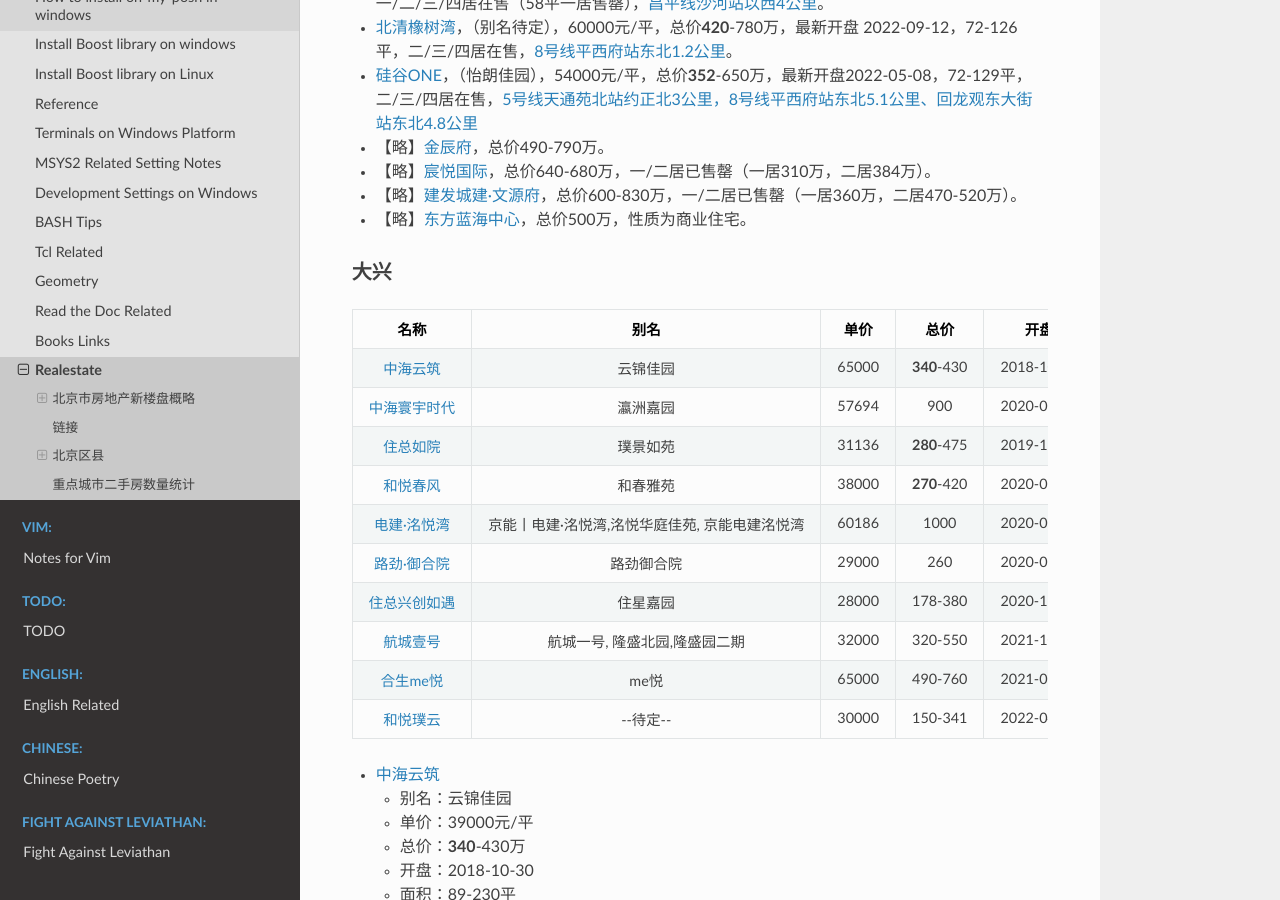
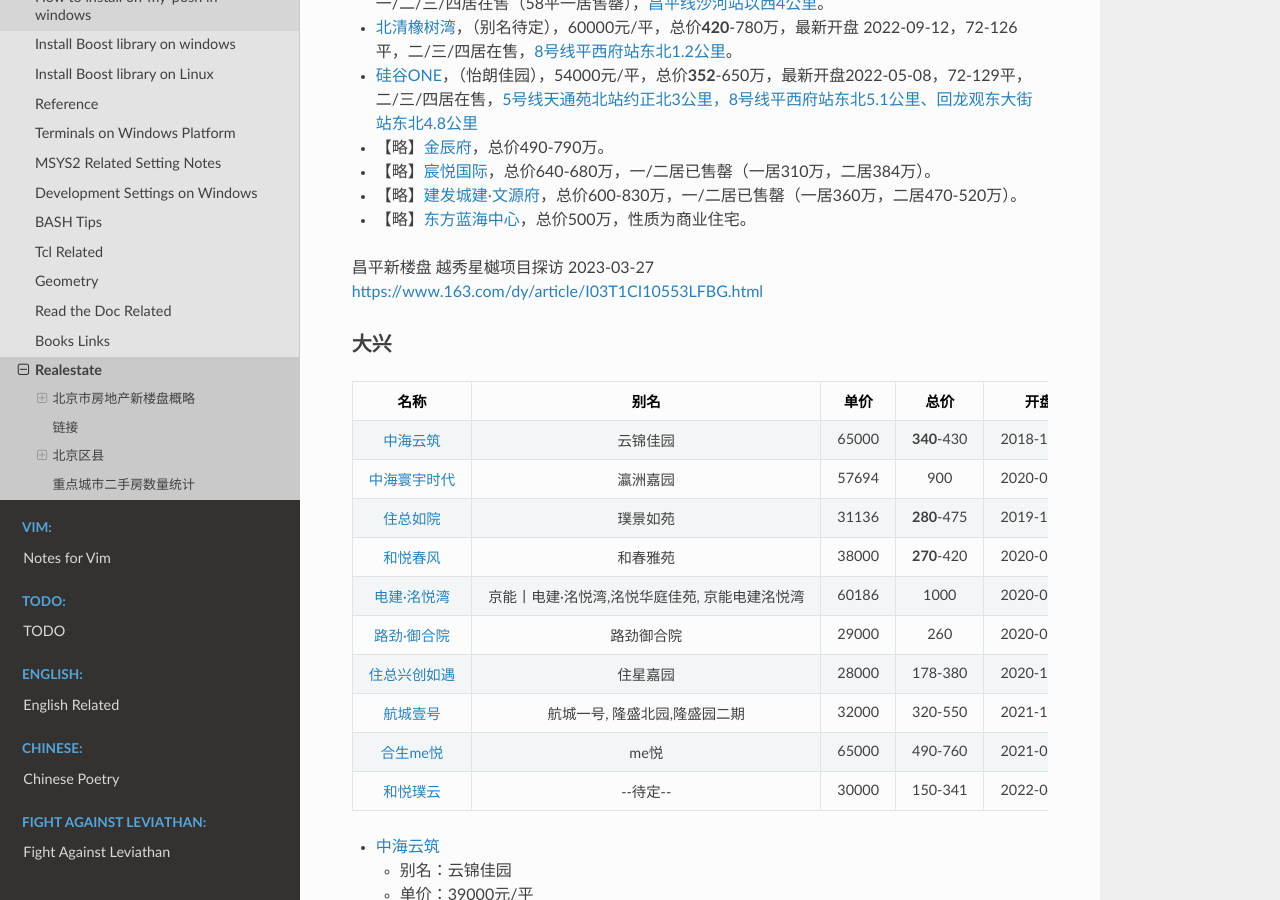
Before and after one commit to Pyrad/pyradnotes, a Sphinx documentation site: the page built from source/Notes/realestate.md, in a window 1280 px wide and 900 px high, scrolled down 1409 px. Built offline with Sphinx 7.4.7 and the Read the Docs theme 2.0.0, drawn with Linux system fonts in a browser that asks for light colours; a script that is not in the unit is left out.

Commit message:
Realestate A new building in Changping District

```diff
--- a/source/Notes/realestate.md
+++ b/source/Notes/realestate.md
@@ -47,6 +47,12 @@
 - 【略】[宸悦国际](https://bj.fang.ke.com/loupan/p_cygjbmuin/)，总价640-680万，一/二居已售罄（一居310万，二居384万）。
 - 【略】[建发城建·文源府](https://bj.fang.ke.com/loupan/p_jfcjwyfbmxzy/)，总价600-830万，一/二居已售罄（一居360万，二居470-520万）。
 - 【略】[东方蓝海中心](https://bj.fang.ke.com/loupan/p_dflhzxbkycc/)，总价500万，性质为商业住宅。
+
+
+昌平新楼盘 越秀星樾项目探访 2023-03-27
+[https://www.163.com/dy/article/I03T1CI10553LFBG.html](https://www.163.com/dy/article/I03T1CI10553LFBG.html)
+
+
 
 ### 大兴
 
```
